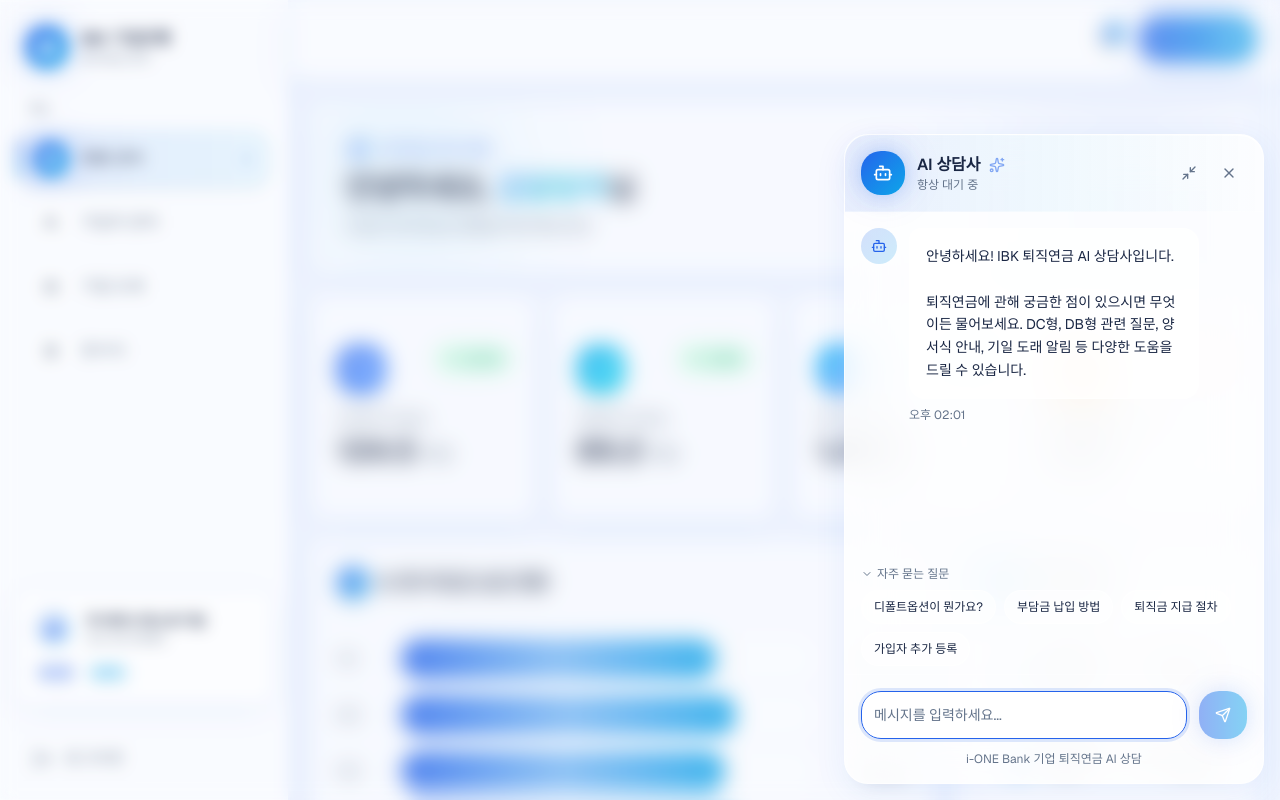
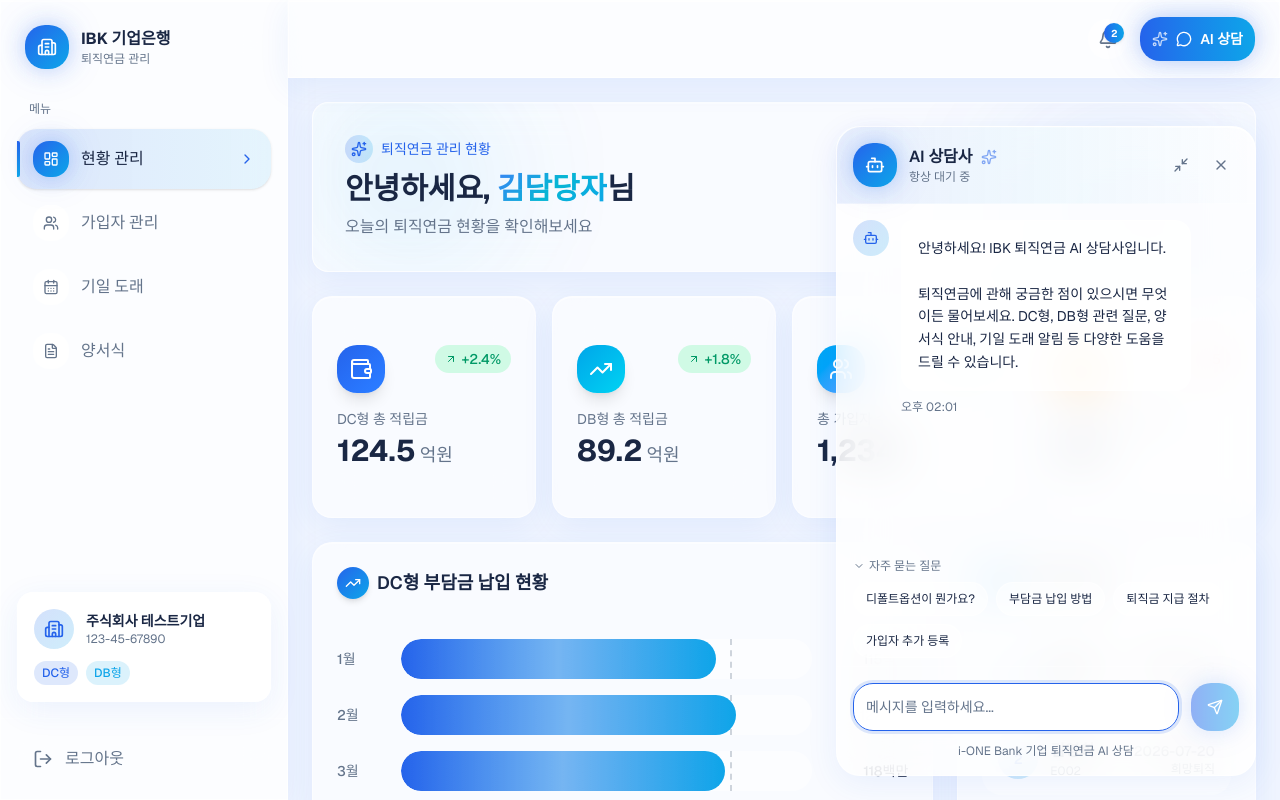
Before and after one commit to DSMInhyeKang/Onboarding-FE, a Next.js app: page /dashboard in a window 1280 px wide. Both pictures are taken after a click on the button "AI 상담". Shown: the top 800 px of the page. Built offline with nearby package versions, Linux system fonts and the light colour scheme.

Commit message:
shadow 수정

```diff
--- a/app/dashboard/page.tsx
+++ b/app/dashboard/page.tsx
@@ -34,7 +34,7 @@ export default function DashboardPage() {
     <div className="min-h-screen bg-background flex">
       <Sidebar activeTab={activeTab} setActiveTab={setActiveTab} />
 
-      <div className={`flex-1 flex flex-col min-h-screen ${isChatOpen ? 'filter blur-sm' : ''}`}>
+      <div className="flex-1 flex flex-col min-h-screen">
         <Header onChatOpen={() => setIsChatOpen(true)} />
 
         <main className="flex-1 p-6 overflow-auto">
--- a/components/dashboard/chatbot.tsx
+++ b/components/dashboard/chatbot.tsx
@@ -123,19 +123,13 @@ export function ChatBot({ isOpen, onClose }: ChatBotProps) {
 
   return (
     <>
-      {!isMinimized && (
-        <div
-          className="fixed inset-0 bg-background/20 backdrop-blur-sm z-40 animate-fade-in"
-          onClick={onClose}
-        />
-      )}
-
       {/* Chat Window */}
       <div className={`fixed z-50 glass-strong flex flex-col transition-all duration-500 ease-out ${
         isMinimized
-          ? 'bottom-4 right-4 w-80 h-16 rounded-2xl'
-          : 'bottom-4 right-4 w-[420px] h-[650px] rounded-3xl animate-scale-in'
-      } max-h-[calc(100vh-2rem)] shadow-2xl`}>
+          ? 'bottom-6 right-6 w-80 h-16 rounded-2xl'
+          : 'bottom-6 right-6 w-[420px] h-[650px] rounded-3xl animate-scale-in'
+      } max-h-[calc(100vh-2rem)] shadow-[0_25px_50px_-12px_rgba(0,0,0,0.15)] border border-slate-200/60`}>
+
         {/* Header */}
         <div className="flex items-center justify-between p-4 border-b border-white/30 bg-gradient-to-r from-primary/10 via-accent/5 to-transparent rounded-t-3xl">
           <div className="flex items-center gap-3">
```
